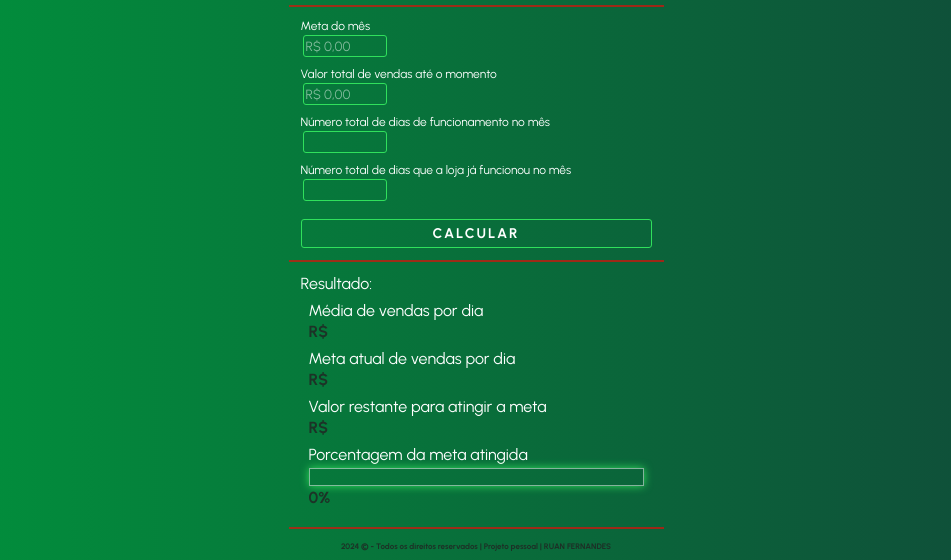
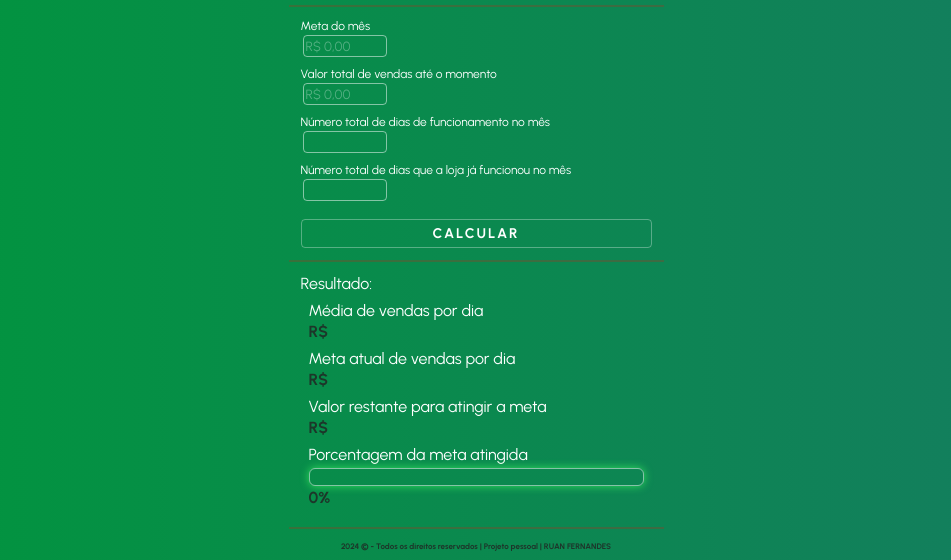
Before and after one commit to ruanfernandes2592/metapp, a plain HTML site: page index.html in a window 1280 px wide. Shown: the part 325-885 px from the top of the page, without its empty margins (164-1115 px from the left). Drawn offline with Linux system fonts and the light colour scheme.

Commit message:
Ajustando cores

```diff
--- a/style.css
+++ b/style.css
@@ -7,7 +7,7 @@
 }
 
 body {
-    background-image: linear-gradient(90deg, #00963c, rgb(17, 71, 57));
+    background-image: linear-gradient(90deg, #00963c, rgb(21, 124, 97));
 }
 
 header {
@@ -23,7 +23,7 @@ header {
 .form, .resultato, footer {
     max-width: 375px;
     padding: 12px;
-    border-top: 2px solid rgba(255, 0, 0, 0.6);
+    border-top: 2px solid rgba(255, 0, 0, 0.2);
     width: 85%;
 }
 
@@ -38,8 +38,8 @@ header {
 .form-control input {
     max-width: 84px;
     margin-bottom: 8px;
-    border: 1px solid #30e05c;
-    border-radius: 3px;
+    border: 1px solid #ffffff80;
+    border-radius: 4px;
     color: #fff;
     background-color: transparent;
     margin: 2px;
@@ -47,6 +47,7 @@ header {
 }
 
 form button:hover, input:hover {
+    /*border: 1px solid #ffffff80;*/
     box-shadow: 0 0 8px #30e05c;
 }
 
@@ -56,7 +57,7 @@ form input:focus {
 }
 
 form input::placeholder {
-    color: #ffffff80;
+    color: #ffffff50;
 }
 
 .form-control input::-webkit-inner-spin-button{
@@ -66,8 +67,8 @@ form input::placeholder {
 form button {
     background-color: transparent;
     color: #fff;
-    border: 1px solid #30e05c;
-    border-radius: 3px;
+    border: 1px solid #ffffff50;
+    border-radius: 4px;
     font-size: 14px;
     font-weight: bold;
     width: 100%;
@@ -101,13 +102,14 @@ form button {
     margin-top: 4px;
     border: 1px solid #ffffff80;
     box-shadow: 0 0 8px #30e05c;
+    border-radius: 6px;
 }
 .barra-interna {
     width: 0%;
     max-width: 100%;
     height: 16px;
     background-color: #22222280;
-
+    border-radius: 8px;
 }
 
 footer {
```
